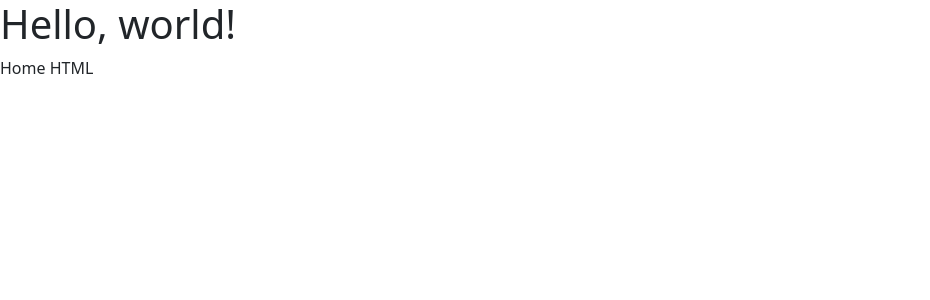
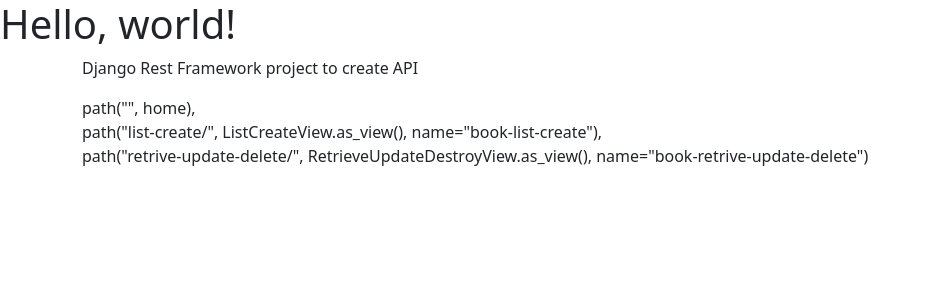
Before and after one commit to vatanozcelik/library-management-system, a Python web app: template core/templates/core/home.html in a window 1280 px wide. Shown: the top 300 px of the page, without its empty margins (0-930 px from the left). Run offline with Jinja, Linux system fonts and the light colour scheme; the template is opened without the code that fills it, so the values that code supplies are empty; some libraries are stand-ins or nearby versions.

Commit message:
path of urls were added

```diff
--- a/core/templates/core/home.html
+++ b/core/templates/core/home.html
@@ -1,4 +1,13 @@
 {% extends "base.html" %}
 {% block content %}
-    <p>Home HTML</p>
+    <div class="container">
+    <p>
+        Django Rest Framework project to create API
+    </p>
+    path("", home), <br>
+    path("list-create/", ListCreateView.as_view(), name="book-list-create"), <br>
+    path("retrive-update-delete/<slug:slug>", RetrieveUpdateDestroyView.as_view(),
+          name="book-retrive-update-delete")
+
+
 {% endblock %}
--- a/core/urls.py
+++ b/core/urls.py
@@ -1,10 +1,12 @@
 from django.urls import path
 from core.views import (
+    home,
     ListCreateView,
     RetrieveUpdateDestroyView,
 )
 
 urlpatterns = [
+    path("", home),
     path("list-create/", ListCreateView.as_view(), name="book-list-create"),
     path("retrive-update-delete/<slug:slug>", RetrieveUpdateDestroyView.as_view(),
          name="book-retrive-update-delete")
--- a/core/views.py
+++ b/core/views.py
@@ -8,10 +8,14 @@ from rest_framework.generics import (
 from rest_framework.permissions import IsAuthenticated
 from rest_framework.mixins import CreateModelMixin
 from django.http import Http404
-
+from django.shortcuts import render
 
 from core.models import Book
 from core.serializers import BookSerializer
+
+
+def home(request):
+    return render(request, "core/home.html")
 
 
 """
```
